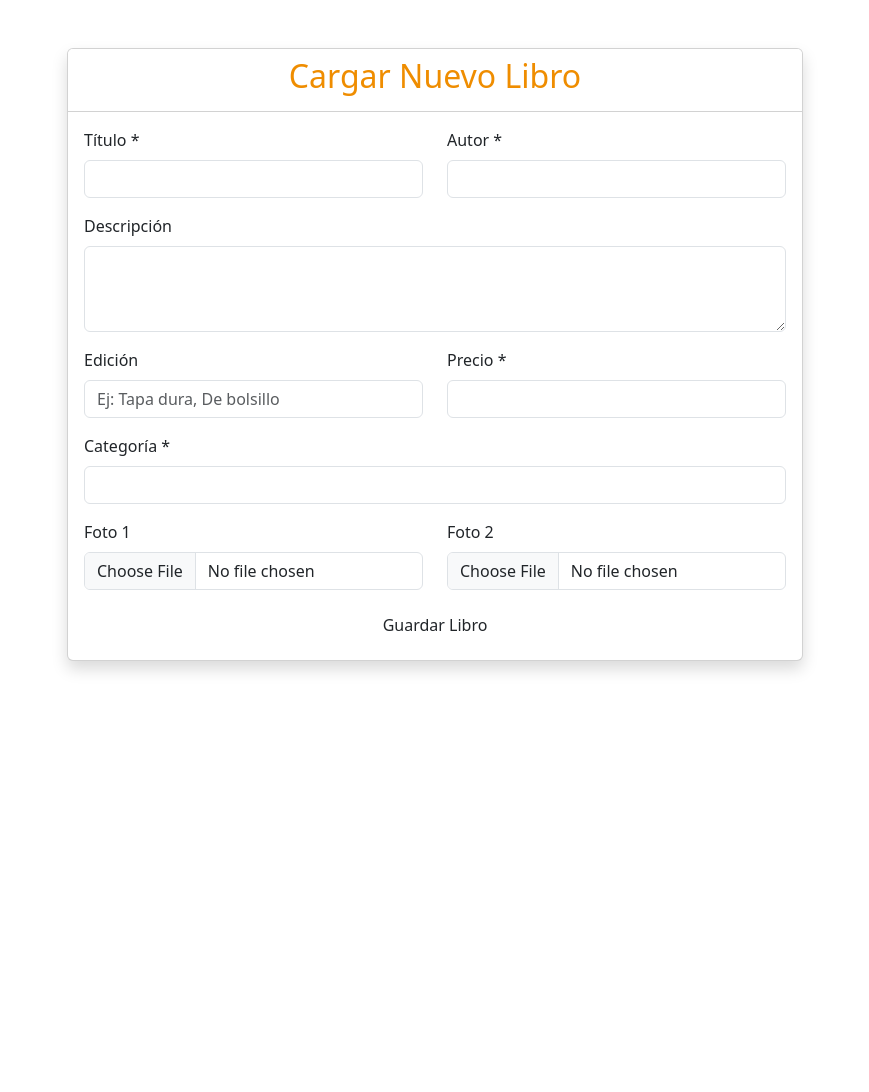
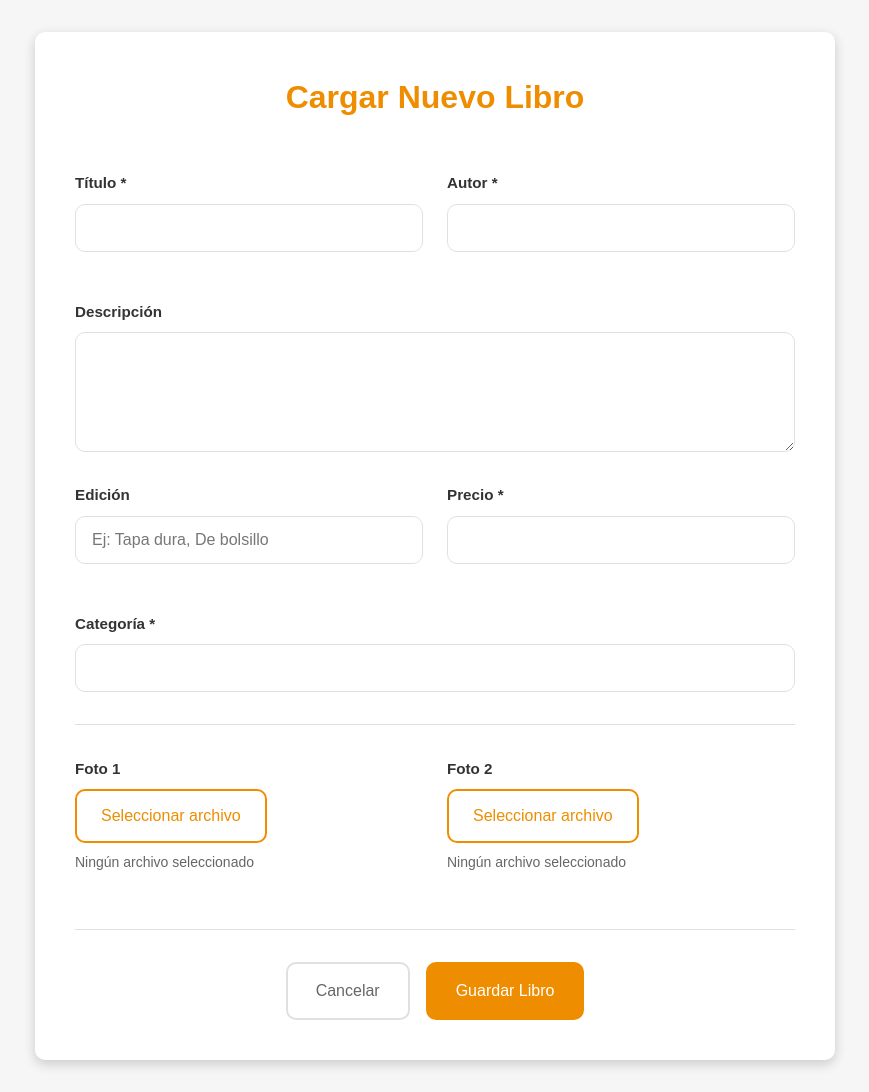
Before and after one commit to ema-code1/mpd, a CodeIgniter 4 app: the page made by app/Views/upload_book.php in a window 1280 px wide. Shown: the whole page, without its empty margins (205-1074 px from the left). Before the commit the page ends 672 px from the top, so only its background shows below. Run offline with PHP 8.4 and a stand-in for CodeIgniter, Linux system fonts and the light colour scheme; the template is opened without the code that fills it, so the values that code supplies are empty; some libraries are stand-ins or nearby versions.

Commit message:
no se que commit

```diff
--- a/app/Controllers/Admin.php
+++ b/app/Controllers/Admin.php
@@ -18,4 +18,8 @@ class Admin extends Controller
         echo view('dashboards/admin_home', $data);
         echo view('templates/footer');
     }
+
+    public function admincasa(){
+
+    }
 }
--- a/app/Views/upload_book.php
+++ b/app/Views/upload_book.php
@@ -3,73 +3,87 @@
 <head>
     <meta charset="UTF-8">
     <meta name="viewport" content="width=device-width, initial-scale=1.0">
-    <title>Cargar Libro</title>
-    <link href="<?= base_url('styles/uploadbook.css') ?>" rel="stylesheet">
-    <link href="https://cdn.jsdelivr.net/npm/bootstrap@5.3.0/dist/css/bootstrap.min.css" rel="stylesheet">
+    <title>Cargar Nuevo Libro</title>
+    <link href="<?= base_url('styles/upload_book.css') ?>" rel="stylesheet">
 </head>
 <body>
-    <div class="container mt-5">
-        <div class="row justify-content-center">
-            <div class="col-md-8">
-                <div class="card shadow">
-                    <div class="card-header bg-white">
-                        <h2 class="text-center" style="color: #EF8D00;">Cargar Nuevo Libro</h2>
+    <div class="form-container">
+        <h1 class="form-title">Cargar Nuevo Libro</h1>
+
+        <form method="post" action="<?= site_url('crearLibro') ?>" enctype="multipart/form-data">
+            <div class="form-grid">
+                <div class="form-group">
+                    <label for="titulo" class="form-label">Título *</label>
+                    <input type="text" id="titulo" name="titulo" class="form-input" required>
                 </div>
-                    <div class="card-body">
-                        <form method="post" action="<?= base_url('crearLibro') ?>" enctype="multipart/form-data">
-                            <div class="row">
-                                <div class="col-md-6 mb-3">
-                                    <label for="titulo" class="form-label">Título *</label>
-                                    <input type="text" class="form-control" id="titulo" name="titulo" required>
-                                </div>
-                                <div class="col-md-6 mb-3">
+
+                <div class="form-group">
                     <label for="autor" class="form-label">Autor *</label>
-                                    <input type="text" class="form-control" id="autor" name="autor" required>
+                    <input type="text" id="autor" name="autor" class="form-input" required>
                 </div>
             </div>
 
-                            <div class="mb-3">
+            <div class="form-group">
                 <label for="descripcion" class="form-label">Descripción</label>
-                                <textarea class="form-control" id="descripcion" name="descripcion" rows="3"></textarea>
+                <textarea id="descripcion" name="descripcion" class="form-textarea" rows="4"></textarea>
             </div>
 
-                            <div class="row">
-                                <div class="col-md-6 mb-3">
+            <div class="form-grid">
+                <div class="form-group">
                     <label for="edicion" class="form-label">Edición</label>
-                                    <input type="text" class="form-control" id="edicion" name="edicion" placeholder="Ej: Tapa dura, De bolsillo">
+                    <input type="text" id="edicion" name="edicion" class="form-input" placeholder="Ej: Tapa dura, De bolsillo">
                 </div>
-                                <div class="col-md-6 mb-3">
+
+                <div class="form-group">
                     <label for="precio" class="form-label">Precio *</label>
-                                    <input type="number" class="form-control" id="precio" name="precio" step="0.01" min="0" required>
+                    <input type="number" id="precio" name="precio" class="form-input" step="0.01" min="0" required>
                 </div>
             </div>
 
-                            <div class="mb-3">
+            <div class="form-group">
                 <label for="categoria" class="form-label">Categoría *</label>
-                                <input type="text" class="form-control" id="categoria" name="categoria" required>
+                <input type="text" id="categoria" name="categoria" class="form-input" required>
             </div>
 
-                            <div class="row">
-                                <div class="col-md-6 mb-3">
-                                    <label for="foto1" class="form-label">Foto 1</label>
-                                    <input type="file" class="form-control" id="foto1" name="foto1" accept="image/*">
-                                </div>
-                                <div class="col-md-6 mb-3">
-                                    <label for="foto2" class="form-label">Foto 2</label>
-                                    <input type="file" class="form-control" id="foto2" name="foto2" accept="image/*">
+            <div class="form-divider"></div>
+
+            <div class="form-grid">
+                <div class="form-group">
+                    <label class="form-label">Foto 1</label>
+                    <div class="file-input-container">
+                        <input type="file" id="foto1" name="foto1" class="file-input" accept="image/*">
+                        <label for="foto1" class="file-label">Seleccionar archivo</label>
+                        <span class="file-status">Ningún archivo seleccionado</span>
                     </div>
                 </div>
 
-                            <div class="d-grid gap-2">
-                                <button type="submit" class="btn btn-custom">Guardar Libro</button>
-                            </div>
-                        </form>
-                    </div>
-                </div>
+                <div class="form-group">
+                    <label class="form-label">Foto 2</label>
+                    <div class="file-input-container">
+                        <input type="file" id="foto2" name="foto2" class="file-input" accept="image/*">
+                        <label for="foto2" class="file-label">Seleccionar archivo</label>
+                        <span class="file-status">Ningún archivo seleccionado</span>
                     </div>
                 </div>
             </div>
 
-    <script src="https://cdn.jsdelivr.net/npm/bootstrap@5.3.0/dist/js/bootstrap.bundle.min.js"></script>
+            <div class="form-divider"></div>
+
+            <div class="form-buttons">
+                <a href="<?= site_url('volver_home') ?>" class="btn-cancel">Cancelar</a>
+                <button type="submit" class="btn-submit">Guardar Libro</button>
+            </div>
+        </form>
+    </div>
+
+    <script>
+        // JavaScript para mostrar el nombre del archivo seleccionado
+        document.querySelectorAll('.file-input').forEach(input => {
+            input.addEventListener('change', function() {
+                const status = this.parentElement.querySelector('.file-status');
+                status.textContent = this.files.length > 0 ? this.files[0].name : 'Ningún archivo seleccionado';
+            });
+        });
+    </script>
 </body>
 </html>
--- a/public/styles/upload_book.css
+++ b/public/styles/upload_book.css
@@ -1,40 +1,286 @@
-body {
-    background-color: #f8f9fa;
-    font-family: 'Segoe UI', Tahoma, Geneva, Verdana, sans-serif;
+/* Modern Orange Minimalist - upload_book.css */
+:root {
+    --primary: #EF8D00;
+    --secondary: #f28c00;
+    --hover: #ffaf3e;
+    --background: #f6f6f6;
+    --text: #333333;
+    --text-secondary: #666666;
+    --text-tertiary: #777777;
+    --white: #ffffff;
+    --border: #e0e0e0;
+    --shadow: 0 2px 6px rgba(0, 0, 0, 0.1);
+    --shadow-hover: 0 4px 12px rgba(0, 0, 0, 0.15);
+    --radius: 10px;
+    --transition: all 0.3s ease;
 }
 
-.card {
-    border: none;
-    border-radius: 10px;
+/* Estilos generales */
+* {
+    margin: 0;
+    padding: 0;
+    box-sizing: border-box;
 }
 
-.card-header {
-    border-bottom: 2px solid #EF8D00;
-    border-radius: 10px 10px 0 0 !important;
+body {
+    font-family: 'Poppins', Arial, Helvetica, sans-serif;
+    background-color: var(--background);
+    color: var(--text);
+    line-height: 1.6;
+    padding: 0;
+    margin: 0;
+    font-weight: 400;
 }
 
-.btn-custom {
-    background-color: #EF8D00;
-    border: none;
-    color: white;
-    padding: 10px;
-    border-radius: 5px;
-    font-weight: 600;
-    transition: all 0.3s;
+/* Contenedor principal */
+.form-container {
+    max-width: 800px;
+    margin: 2rem auto;
+    padding: 2.5rem;
+    background: var(--white);
+    border-radius: var(--radius);
+    box-shadow: 0 4px 12px rgba(30, 30, 30, 0.2);
 }
 
-.btn-custom:hover {
-    background-color: #d97e00;
-    transform: translateY(-2px);
-    box-shadow: 0 4px 8px rgba(0,0,0,0.1);
+/* Título del formulario */
+.form-title {
+    text-align: center;
+    color: var(--primary);
+    margin-bottom: 2rem;
+    font-size: 2rem;
+    font-weight: 600;
+    position: relative;
+    padding-bottom: 1rem;
 }
 
-.form-control:focus {
-    border-color: #EF8D00;
-    box-shadow: 0 0 0 0.25rem rgba(239, 141, 0, 0.25);
+
+
+
+/* Grid para dos columnas */
+.form-grid {
+    display: grid;
+    grid-template-columns: 1fr 1fr;
+    gap: 1.5rem;
+    margin-bottom: 1.5rem;
+}
+
+/* Grupos de formulario */
+.form-group {
+    margin-bottom: 1.5rem;
 }
 
 .form-label {
+    display: block;
+    font-weight: bold;
+    font-size: 1rem;
+    margin-bottom: 0.5rem;
+    color: var(--text);
+    font-size: 0.95rem;
+}
+
+.form-input {
+    width: 100%;
+    padding: 0.875rem 1rem;
+    border: 1px solid var(--border);
+    border-radius: var(--radius);
+    font-size: 1rem;
+    transition: var(--transition);
+    background: var(--white);
+    color: var(--text);
+    font-family: inherit;
+}
+
+.form-input:focus {
+    outline: none;
+    border-color: var(--primary);
+    box-shadow: 0 0 0 3px rgba(239, 141, 0, 0.1);
+}
+
+.form-input::placeholder {
+    color: var(--text-tertiary);
+}
+
+.form-textarea {
+    width: 100%;
+    padding: 0.875rem 1rem;
+    border: 1px solid var(--border);
+    border-radius: var(--radius);
+    font-size: 1rem;
+    resize: vertical;
+    min-height: 120px;
+    transition: var(--transition);
+    background: var(--white);
+    color: var(--text);
+    font-family: inherit;
+}
+
+.form-textarea:focus {
+    outline: none;
+    border-color: var(--primary);
+    box-shadow: 0 0 0 3px rgba(239, 141, 0, 0.1);
+}
+
+/* Divisor */
+.form-divider {
+    height: 1px;
+    background: var(--border);
+    margin: 2rem 0;
+    position: relative;
+}
+
+/* Estilos para inputs de archivo */
+.file-input-container {
+    position: relative;
+}
+
+.file-input {
+    position: absolute;
+    left: -9999px;
+}
+
+.file-label {
+    display: inline-block;
+    padding: 0.75rem 1.5rem;
+    background: transparent;
+    color: var(--primary);
+    border: 2px solid var(--primary);
+    border-radius: var(--radius);
+    cursor: pointer;
     font-weight: 500;
-    color: #333;
+    transition: var(--transition);
+    text-align: center;
 }
+
+.file-label:hover {
+    background: var(--primary);
+    color: var(--white);
+    transform: translateY(-2px);
+    box-shadow: var(--shadow-hover);
+}
+
+.file-status {
+    display: block;
+    margin-top: 0.5rem;
+    color: var(--text-secondary);
+    font-size: 0.875rem;
+}
+
+/* Botones */
+.form-buttons {
+    display: flex;
+    gap: 1rem;
+    justify-content: center;
+    margin-top: 2rem;
+}
+
+.btn-cancel {
+    padding: 0.875rem 1.75rem;
+    background: transparent;
+    color: var(--text-secondary);
+    text-decoration: none;
+    border: 2px solid var(--border);
+    border-radius: var(--radius);
+    font-weight: 500;
+    transition: var(--transition);
+    text-align: center;
+    font-family: inherit;
+    font-size: 1rem;
+}
+
+.btn-cancel:hover {
+    background: var(--text-secondary);
+    color: var(--white);
+    border-color: var(--text-secondary);
+    transform: translateY(-2px);
+    box-shadow: var(--shadow-hover);
+}
+
+.btn-submit {
+    padding: 0.875rem 1.75rem;
+    color: var(--white);
+    background-color: var(--primary);
+    border: 2px solid var(--primary);
+    border-radius: var(--radius);
+    font-weight: 500;
+    cursor: pointer;
+    transition: var(--transition);
+    font-family: inherit;
+    font-size: 1rem;
+}
+
+.btn-submit:hover {
+    background: var(--primary);
+    color: var(--white);
+    transform: translateY(-2px);
+    box-shadow: var(--shadow-hover);
+}
+
+/* Responsive */
+@media (max-width: 768px) {
+    .form-container {
+        margin: 1rem;
+        padding: 1.5rem;
+    }
+
+    .form-grid {
+        grid-template-columns: 1fr;
+        gap: 1rem;
+    }
+
+    .form-title {
+        font-size: 1.75rem;
+        margin-bottom: 1.5rem;
+    }
+
+    .form-buttons {
+        flex-direction: column;
+    }
+}
+
+@media (max-width: 480px) {
+    .form-container {
+        margin: 0.5rem;
+        padding: 1.25rem;
+        border-radius: 8px;
+    }
+
+    .form-title {
+        font-size: 1.5rem;
+    }
+
+    .form-input,
+    .form-textarea {
+        padding: 0.75rem;
+    }
+
+    .file-label,
+    .btn-cancel,
+    .btn-submit {
+        padding: 0.75rem 1.25rem;
+        width: 100%;
+    }
+}
+
+/* Animaciones de entrada */
+.form-group {
+    animation: fadeInUp 0.5s ease-out;
+    animation-fill-mode: both;
+}
+
+.form-group:nth-child(1) { animation-delay: 0.1s; }
+.form-group:nth-child(2) { animation-delay: 0.15s; }
+.form-group:nth-child(3) { animation-delay: 0.2s; }
+.form-group:nth-child(4) { animation-delay: 0.25s; }
+.form-group:nth-child(5) { animation-delay: 0.3s; }
+.form-group:nth-child(6) { animation-delay: 0.35s; }
+
+@keyframes fadeInUp {
+    from {
+        opacity: 0;
+        transform: translateY(15px);
+    }
+    to {
+        opacity: 1;
+        transform: translateY(0);
+    }
+}
```
Also changed, not shown: app/Config/Routes.php (+8 -1 lines). Lines whose indentation alone changed are shown as unchanged.
